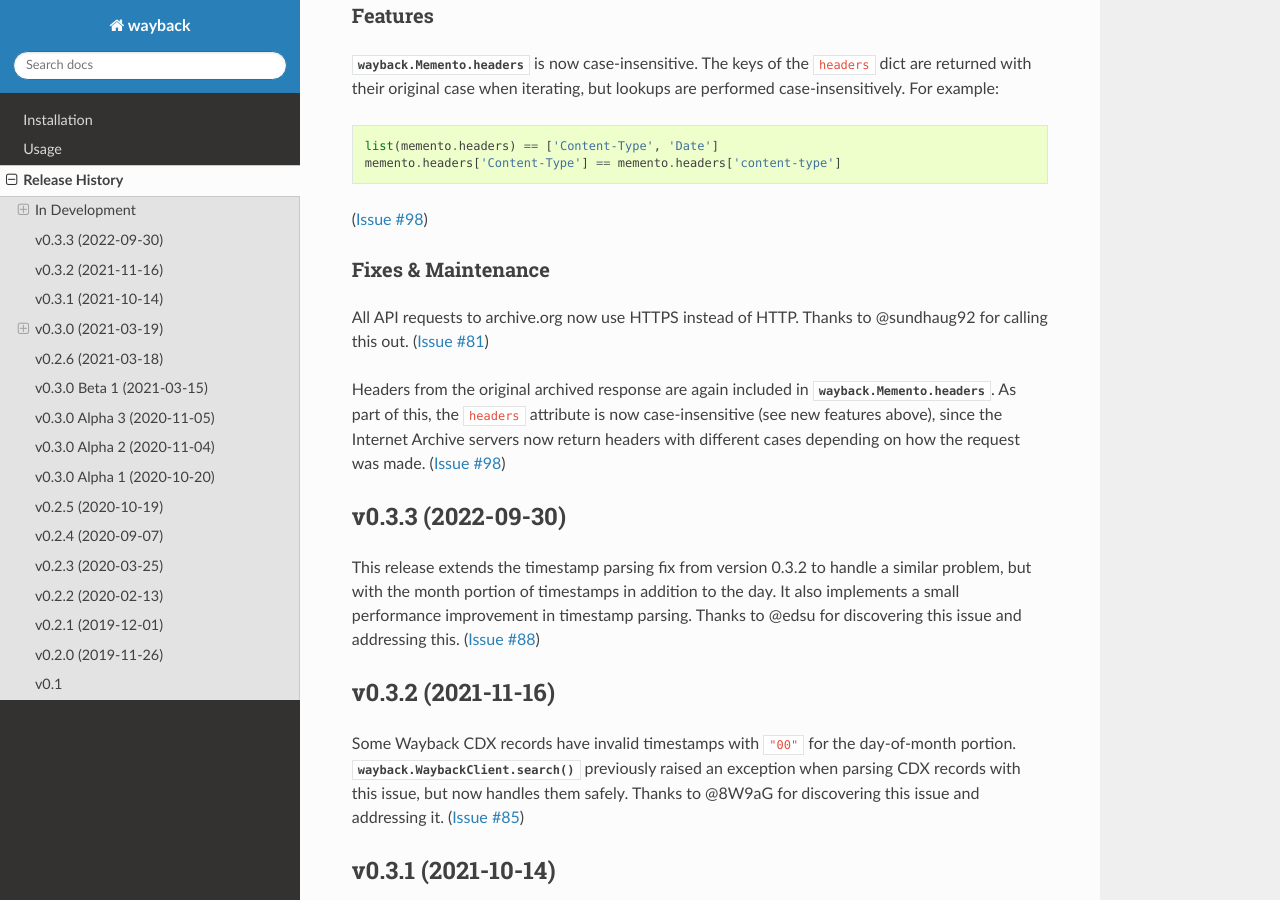
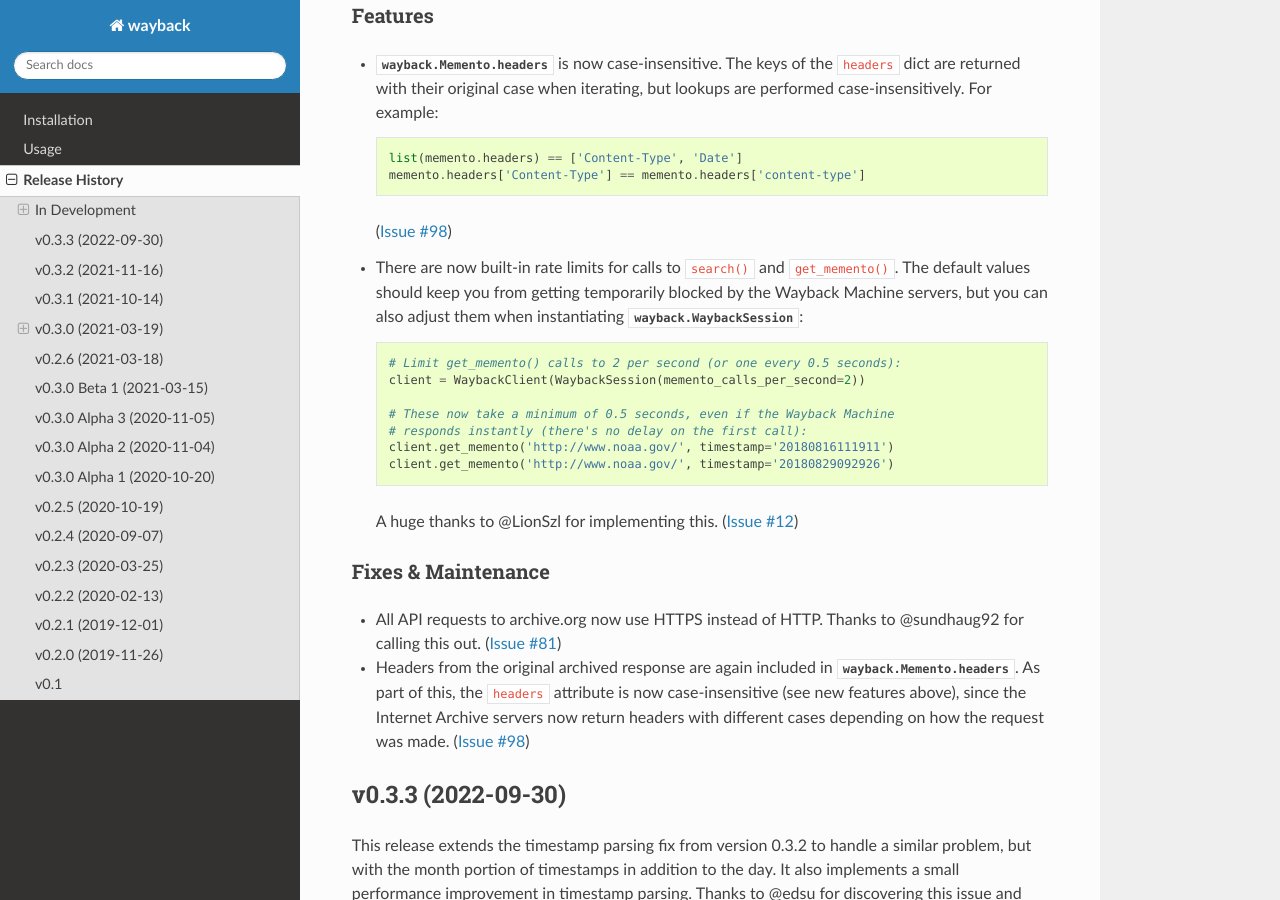
Before and after one commit to edgi-govdata-archiving/wayback, a Sphinx documentation site: the page built from docs/source/release-history.rst, in a window 1280 px wide and 900 px high, scrolled down 703 px. Built offline with Sphinx 7.4.7 and the Read the Docs theme 2.0.0, drawn with Linux system fonts in a browser that asks for light colours.

Commit message:
Add release notes

```diff
--- a/docs/source/release-history.rst
+++ b/docs/source/release-history.rst
@@ -28,20 +28,34 @@
 Features
 ^^^^^^^^
 
-:attr:`wayback.Memento.headers` is now case-insensitive. The keys of the ``headers`` dict are returned with their original case when iterating, but lookups are performed case-insensitively. For example::
+- :attr:`wayback.Memento.headers` is now case-insensitive. The keys of the ``headers`` dict are returned with their original case when iterating, but lookups are performed case-insensitively. For example::
 
-  list(memento.headers) == ['Content-Type', 'Date']
-  memento.headers['Content-Type'] == memento.headers['content-type']
+    list(memento.headers) == ['Content-Type', 'Date']
+    memento.headers['Content-Type'] == memento.headers['content-type']
 
-(:issue:`98`)
+  (:issue:`98`)
+
+- There are now built-in rate limits for calls to ``search()`` and ``get_memento()``. The default values should keep you from getting temporarily blocked by the Wayback Machine servers, but you can also adjust them when instantiating :class:`wayback.WaybackSession`:
+
+  .. code-block:: python
+
+     # Limit get_memento() calls to 2 per second (or one every 0.5 seconds):
+     client = WaybackClient(WaybackSession(memento_calls_per_second=2))
+
+     # These now take a minimum of 0.5 seconds, even if the Wayback Machine
+     # responds instantly (there's no delay on the first call):
+     client.get_memento('http://www.noaa.gov/', timestamp='20180816111911')
+     client.get_memento('http://www.noaa.gov/', timestamp='20180829092926')
+
+  A huge thanks to @LionSzl for implementing this. (:issue:`12`)
 
 
 Fixes & Maintenance
 ^^^^^^^^^^^^^^^^^^^
 
-All API requests to archive.org now use HTTPS instead of HTTP. Thanks to @sundhaug92 for calling this out. (:issue:`81`)
+- All API requests to archive.org now use HTTPS instead of HTTP. Thanks to @sundhaug92 for calling this out. (:issue:`81`)
 
-Headers from the original archived response are again included in :attr:`wayback.Memento.headers`. As part of this, the ``headers`` attribute is now case-insensitive (see new features above), since the Internet Archive servers now return headers with different cases depending on how the request was made. (:issue:`98`)
+- Headers from the original archived response are again included in :attr:`wayback.Memento.headers`. As part of this, the ``headers`` attribute is now case-insensitive (see new features above), since the Internet Archive servers now return headers with different cases depending on how the request was made. (:issue:`98`)
 
 
 v0.3.3 (2022-09-30)
```
